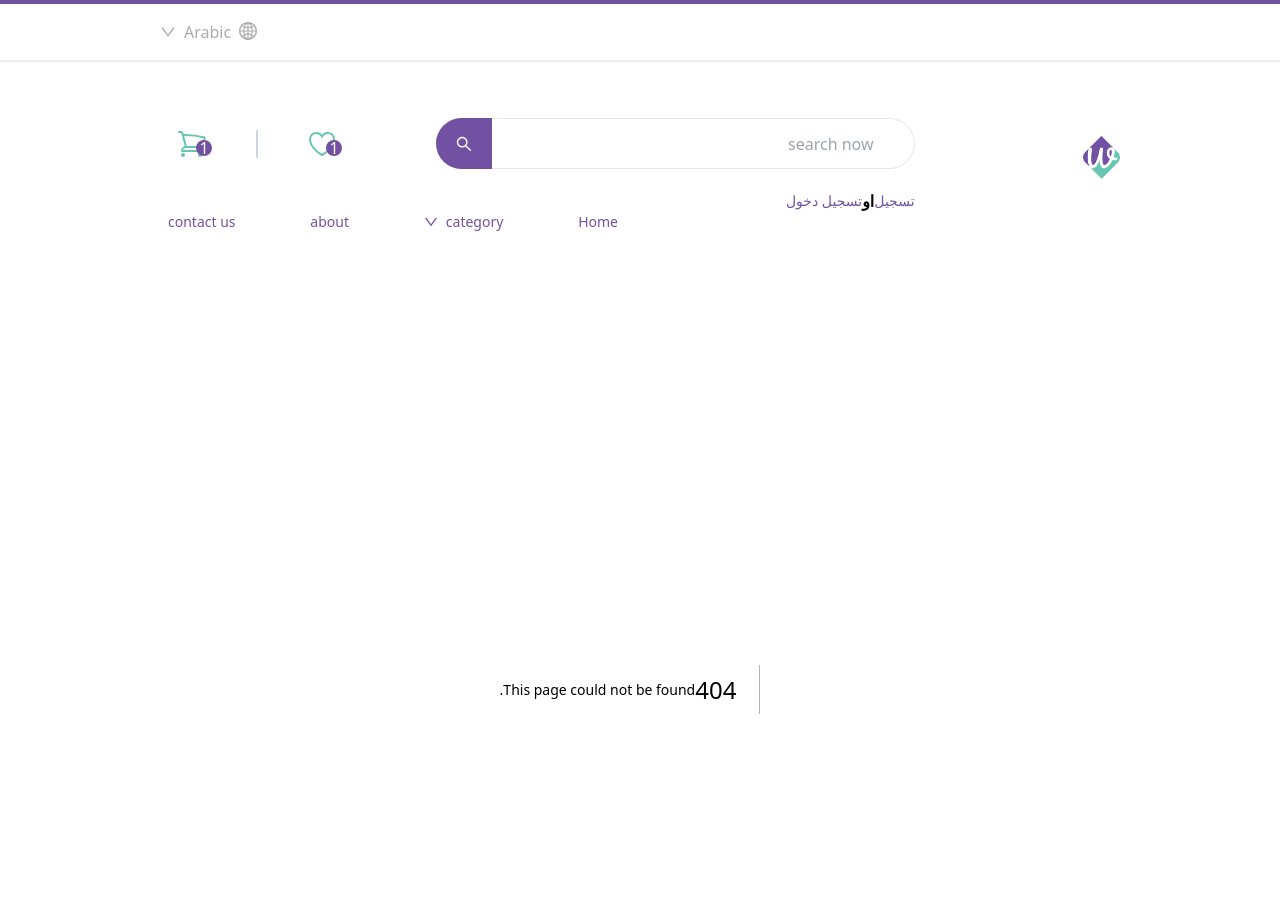
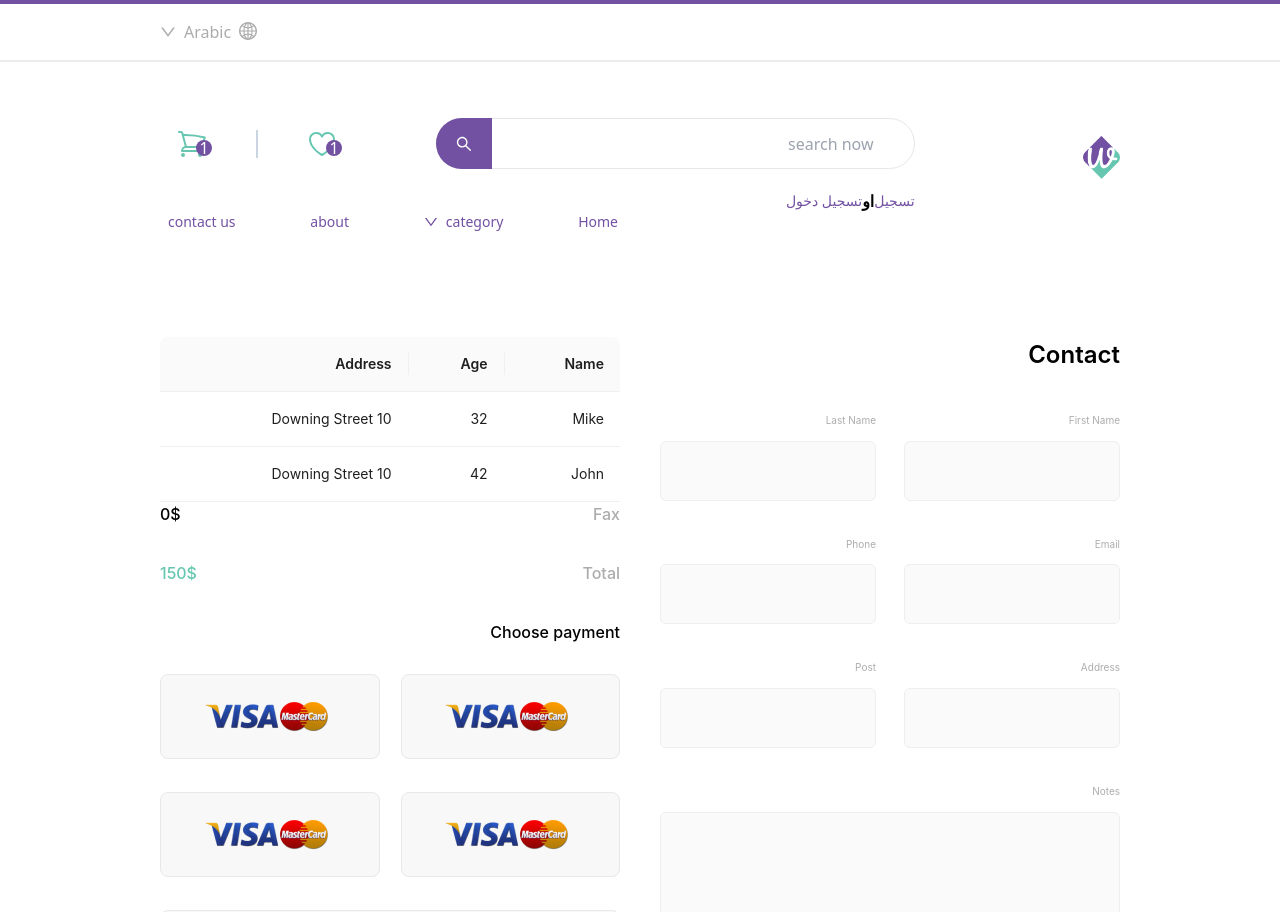
Before and after one commit to MaramMs/wendow-temp1, a Next.js app: page /payment in a window 1280 px wide. Before the commit this address had no page. Shown: the top 912 px of the page. Built offline with nearby package versions, Linux system fonts and the light colour scheme.

Commit message:
payment page web

```diff
--- /dev/null
+++ b/pages/payment.js
@@ -0,0 +1,267 @@
+import Wrapper from "@/components/Wrapper";
+import { Button, Checkbox, Col, Form, Input, Row, Table } from "antd";
+import React from "react";
+
+const payment = () => {
+  const dataSource = [
+    {
+      key: "1",
+      name: "Mike",
+      age: 32,
+      address: "10 Downing Street",
+    },
+    {
+      key: "2",
+      name: "John",
+      age: 42,
+      address: "10 Downing Street",
+    },
+  ];
+
+  const columns = [
+    {
+      title: "Name",
+      dataIndex: "name",
+      key: "name",
+    },
+    {
+      title: "Age",
+      dataIndex: "age",
+      key: "age",
+    },
+    {
+      title: "Address",
+      dataIndex: "address",
+      key: "address",
+    },
+  ];
+  return (
+    <Wrapper>
+      <Row span={24} gutter={[40, 40]}>
+        <Col span={24} md={{ span: 12 }}>
+        <h1 className="text-[#000] font-semibold text-[24px]">Contact</h1>
+          <Form
+            name="normal_login"
+            className="login-form relative max-[575px]:px-[1px] max-[575px]:w-[100%] mt-[40px]"
+            initialValues={{
+              remember: true,
+            }}
+            // onFinish={onFinish}
+          >
+            <Row gutter={[28, 12]}>
+              <Col span={24} md={{ span: 12 }}>
+                <Form.Item
+                  name="firstname"
+                  rules={[
+                    {
+                      required: true,
+                      message: "Please input your Username!",
+                    },
+                  ]}
+                >
+                  <label className="text-[#ACACAC] text-[10px] font-normal mb-[12px] block">
+                    First Name
+                  </label>
+                  <Input className=" h-[60px] bg-[#fafafa]  border-[#eee] " />
+                </Form.Item>
+              </Col>
+              <Col span={24} md={{ span: 12 }}>
+                <Form.Item
+                  name="lastname"
+                  rules={[
+                    {
+                      required: true,
+                      message: "Please input your phone number!",
+                    },
+                  ]}
+
+                >
+                  <label className="text-[#ACACAC] text-[10px] font-normal mb-[12px] block">
+                    Last Name
+                  </label>
+                  <Input className=" h-[60px] bg-[#fafafa]  border-[#eee] " />
+                </Form.Item>
+              </Col>
+
+              <Col span={24} md={{ span: 12 }}>
+                <Form.Item
+                  name="username"
+                  rules={[
+                    {
+                      required: true,
+                      message: "Please input your Username!",
+                    },
+                  ]}
+                >
+                  <label className="text-[#ACACAC] text-[10px] font-normal mb-[12px] block">
+                    Email
+                  </label>
+                  <Input className=" h-[60px] bg-[#fafafa]  border-[#eee] " />
+                </Form.Item>
+              </Col>
+              <Col span={24} md={{ span: 12 }}>
+                <Form.Item
+                  name="phone"
+                  rules={[
+                    {
+                      required: true,
+                      message: "Please input your phone number!",
+                    },
+                  ]}
+                  // labelCol={{ span: 24 }}
+                  // wrapperCol={{ span: 24 }}
+                >
+                  <label className="text-[#ACACAC] text-[10px] font-normal mb-[12px] block">
+                    Phone
+                  </label>
+                  <Input className=" h-[60px] bg-[#fafafa]  border-[#eee] " />
+                </Form.Item>
+              </Col>
+
+              <Col span={24} md={{ span: 12 }}>
+                <Form.Item
+                  name="username"
+                  rules={[
+                    {
+                      required: true,
+                      message: "Please input your Username!",
+                    },
+                  ]}
+                  // labelCol={{ span:  24}}
+                  // wrapperCol={{ span: 24}}
+                >
+                  <label className="text-[#ACACAC] text-[10px] font-normal mb-[12px] block">
+                    Address
+                  </label>
+                  <Input className=" h-[60px] bg-[#fafafa]  border-[#eee] " />
+                </Form.Item>
+              </Col>
+
+              <Col span={24} md={{ span: 12 }}>
+                <Form.Item
+                  name="username"
+                  rules={[
+                    {
+                      required: true,
+                      message: "Please input your Username!",
+                    },
+                  ]}
+                  // labelCol={{ span:  24}}
+                  // wrapperCol={{ span: 24}}
+                >
+                  <label className="text-[#ACACAC] text-[10px] font-normal mb-[12px] block">
+                    Post
+                  </label>
+                  <Input className=" h-[60px] bg-[#fafafa]  border-[#eee] " />
+                </Form.Item>
+              </Col>
+
+              <Col span={24}>
+                <Form.Item
+                  name="username"
+                  rules={[
+                    {
+                      required: true,
+                      message: "Please input your Username!",
+                    },
+                  ]}
+                  // labelCol={{ span:  24}}
+                  // wrapperCol={{ span: 24}}
+                >
+                  <label className="text-[#ACACAC] text-[10px] font-normal mb-[12px] block">
+                    Notes
+                  </label>
+                  <Input   className=" h-[104px] bg-[#fafafa]  border-[#eee] max-[575px]:w-[324px]" />
+                </Form.Item>
+              </Col>
+            </Row>
+            <Form.Item
+      name="agree"
+      valuePropName="checked"
+      wrapperCol={{
+        offset: 8,
+        span: 16,
+      }}
+    //   className="md:mt-[191px] md:mb-[137px]"
+    >
+      <Checkbox>I agree to the payment and warranty policy</Checkbox>
+    </Form.Item>
+            <Form.Item className="flex justify-end items-center">
+              <Button
+                type="primary"
+                htmlType="submit"
+                className="login-form-button bg-[#67C6B0] md:w-[478px] md:h-[48px] text-white text-[12px] font-medium mt-[43px] w-full"
+              >
+                Save
+              </Button>
+            </Form.Item>
+          </Form>
+        </Col>
+
+        <Col span={24} md={{ span: 12 }}>
+          <Row className="flex-col ">
+            <Col>
+              <Table
+                dataSource={dataSource}
+                columns={columns}
+                pagination={false}
+              />
+
+              <div className="flex justify-between items-center md:mb-[35px]">
+                <span className="text-[16px] text-[#acacac] font-medium">
+                  Fax
+                </span>
+                <span className="text-[16px] text-[#000] font-medium">0$</span>
+              </div>
+              <div className="flex justify-between item md:mb-[35px]">
+                <span className="text-[16px] text-[#acacac] font-medium">
+                  Total{" "}
+                </span>
+                <span className="text-[#67C6B0] font-medium text-[16px]">
+                  150$
+                </span>
+              </div>
+            </Col>
+
+            <Col>
+              <h2 className="text-[#000] text-[16px] font-medium md:mb-[30px]">
+                Choose payment
+              </h2>
+              <Row gutter={[21, 33]}>
+                <Col md={{ span: 12 }}>
+                  <div className="bg-[#F8F8F8] rounded-[8px] border border-[#e8e8e8] flex justify-center items-center h-[85px]">
+                    <img src="/images/visa.png" />
+                  </div>
+                </Col>
+                <Col md={{ span: 12 }}>
+                  <div className="bg-[#F8F8F8] rounded-[8px] border border-[#e8e8e8] flex justify-center items-center h-[85px]">
+                    <img src="/images/visa.png" />
+                  </div>
+                </Col>
+                <Col md={{ span: 12 }}>
+                  <div className="bg-[#F8F8F8] rounded-[8px] border border-[#e8e8e8] flex justify-center items-center h-[85px]">
+                    <img src="/images/visa.png" />
+                  </div>
+                </Col>
+                <Col md={{ span: 12 }}>
+                  <div className="bg-[#F8F8F8] rounded-[8px] border border-[#e8e8e8] flex justify-center items-center h-[85px]">
+                    <img src="/images/visa.png" />
+                  </div>
+                </Col>
+                <Col span={24}>
+                  <div className="bg-[#F8F8F8] rounded-[8px] border border-[#e8e8e8] flex justify-center items-center h-[85px]">
+                    <p className="text-[16px] font-medium text-[#67C6B0]">
+                      Transfer
+                    </p>
+                  </div>
+                </Col>
+              </Row>
+            </Col>
+          </Row>
+        </Col>
+      </Row>
+    </Wrapper>
+  );
+};
+
+export default payment;
```
Also changed, not shown: public/images/visa.png (added).
